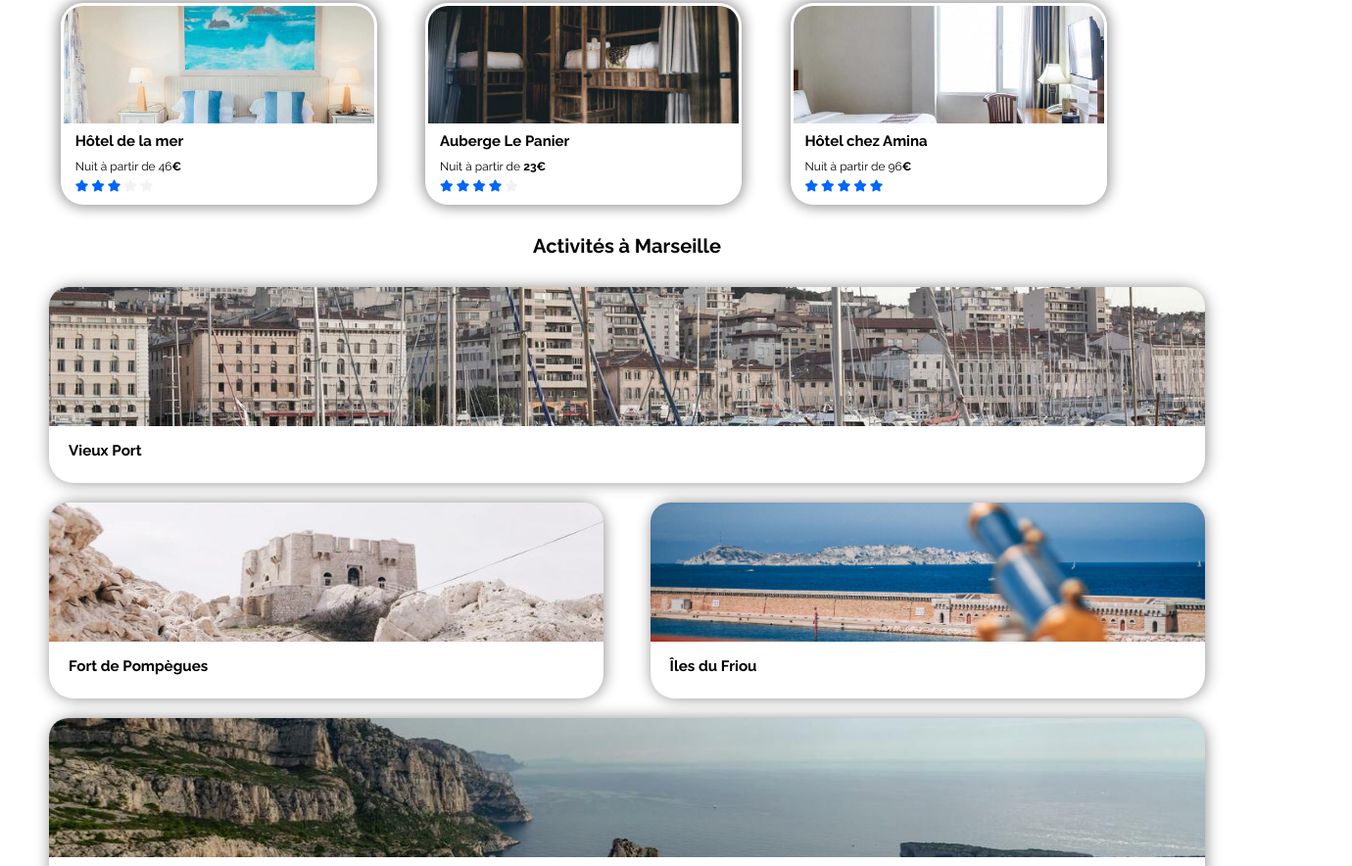
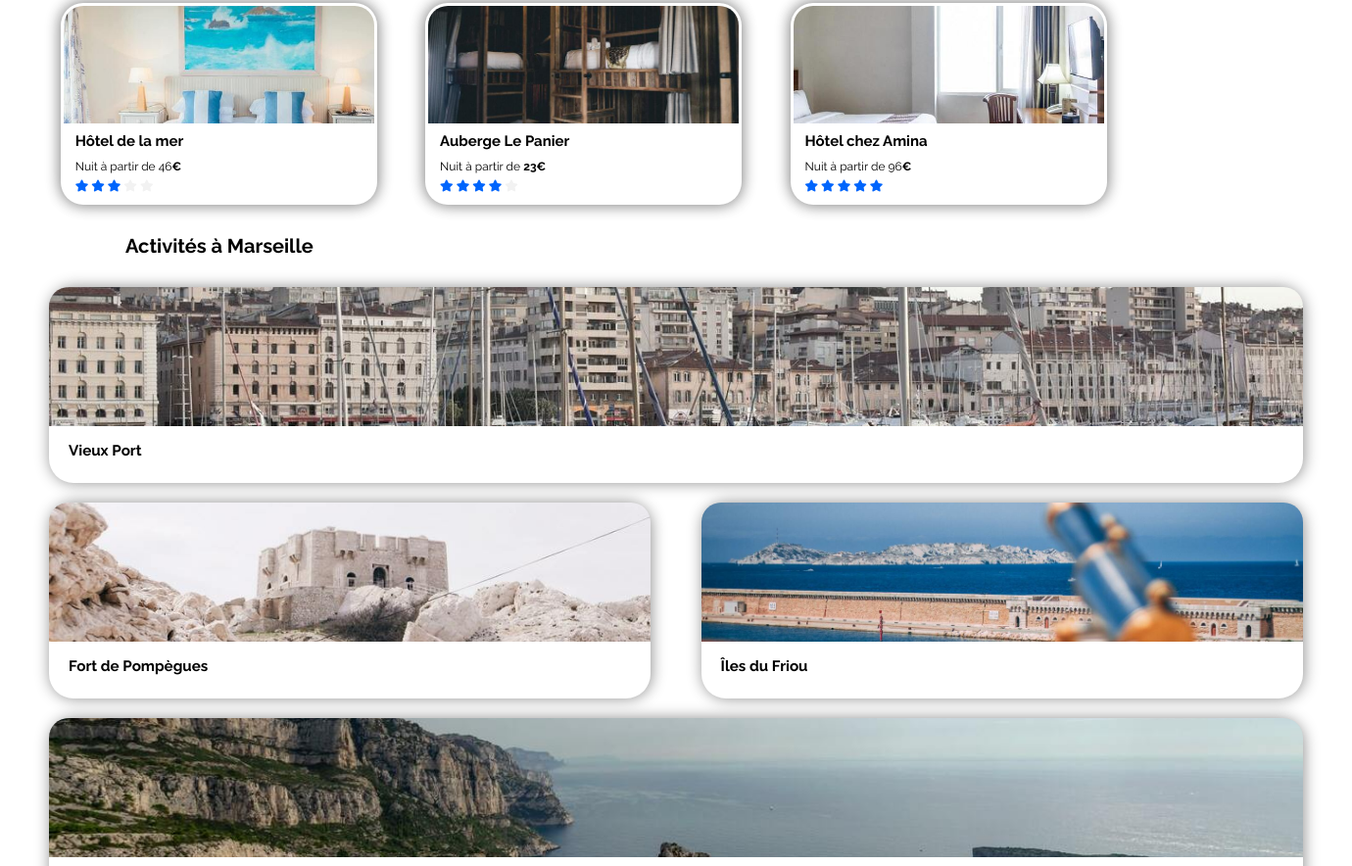
Before and after one commit to CorentinDNT/CorentinDonato_2_27122020, a plain HTML site: page index.html in a window 1280 px wide. Shown: the part 1076-1960 px from the top of the page at 98% size, 1380 px wide, since content can reach past the window. Drawn offline with Linux system fonts and the light colour scheme.

Commit message:
footer-padding et reglage activitées mozilla

```diff
--- a/style.css
+++ b/style.css
@@ -359,6 +359,7 @@ $FOOTER
     background: #F2F2F2;
     height: 100%;
     line-height: 30px;
+    padding-left: 7%;
 }
 .foot_liste{
     padding-left: 0;
@@ -461,14 +462,6 @@ $FOOTER
     }
     #show-more{
         padding-left: 0;
-    }
-    #result-activities{
-        flex-direction: row;
-        flex-wrap: wrap;
-        justify-content: center;
-    }
-    #result-activities h2{
-        padding: 0;
     }
 }
 @media screen and (min-width: 766px)
@@ -627,8 +620,7 @@ $FOOTER
     }
     .signup{
         order: 3;
-        margin: 0.;
-
+        margin: 0;
     }
     #container{
         flex-direction: row;
```
